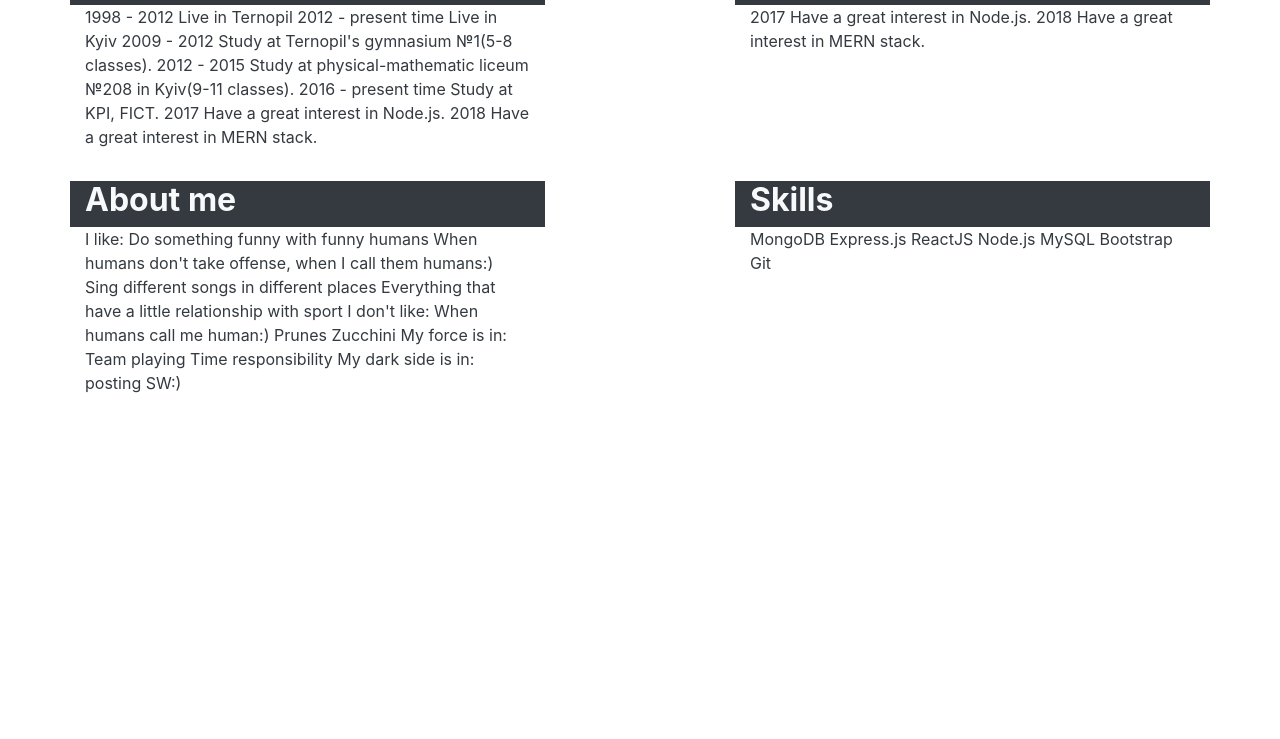
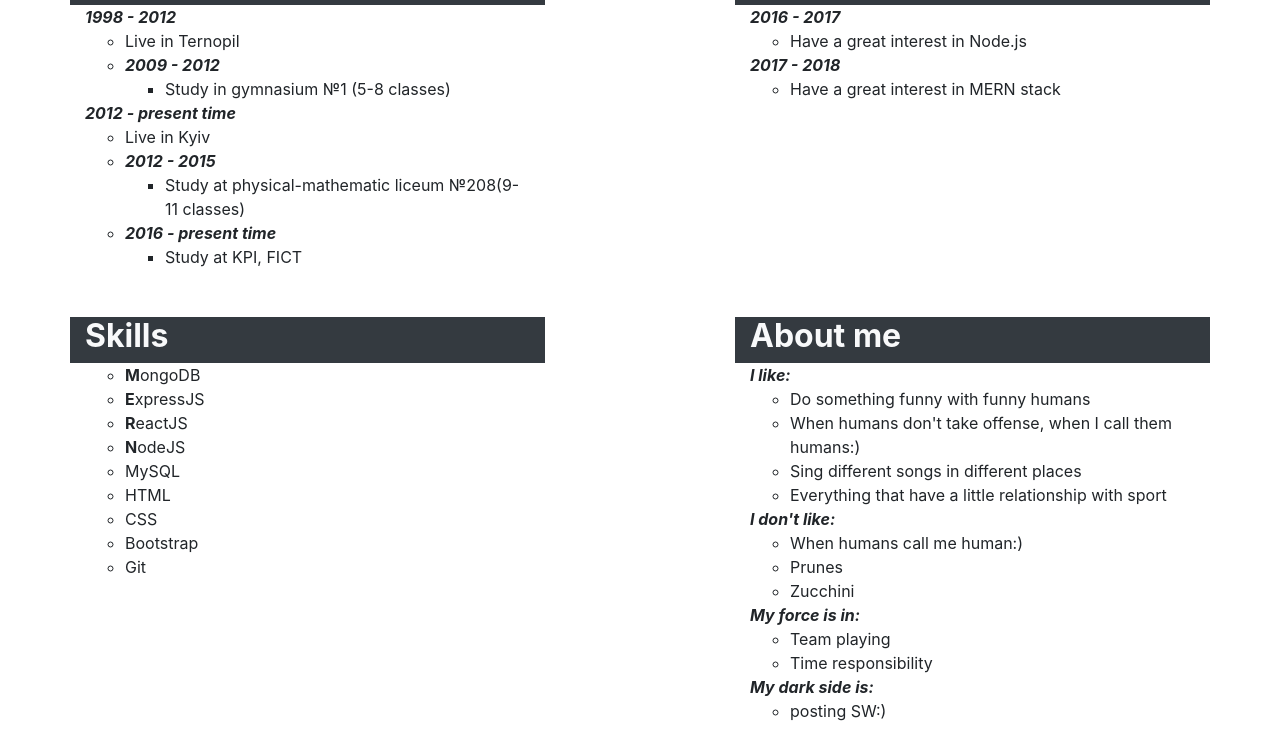
Before and after one commit to BogusLove/homepage, a plain HTML site: page index.html in a window 1280 px wide. Shown: the part 644-1383 px from the top of the page. Before the commit the page ends 1039 px from the top, so only its background shows below. Drawn offline with nearby package versions, Linux system fonts and the light colour scheme.

Commit message:
Customize all text-data

```diff
--- a/index.html
+++ b/index.html
@@ -9,7 +9,7 @@
     <title>Boguslav Barna — Résumé</title>
   </head>
   <body>
-      <div class="container">
+      <div class="container" background-image=url("https://orig00.deviantart.net/e93f/f/2010/148/7/d/star_wars___darth_vader_and_co_by_jamga.jpg")>
         <div class="row bg-dark">
             <div class="col">
                 <div class="container text-center m-4">
@@ -80,79 +80,93 @@
         </div>
         <div class="row">
             <div class="col-md-5">
-                <span class="text-dark">
-                    1998 - 2012
-                    Live in Ternopil
-                    2012 - present time
-                    Live in Kyiv
-
-                    2009 - 2012
-                    Study at Ternopil's gymnasium №1(5-8 classes).
-                    2012 - 2015
-                    Study at physical-mathematic liceum №208 in Kyiv(9-11 classes).
-                    2016 - present time
-                    Study at KPI, FICT.
-
-                    2017
-                    Have a great interest in Node.js.
-                    2018
-                    Have a great interest in MERN stack.
-                </span>
+                <ul class="list-unstyled">
+                    <li class="font-weight-bold font-italic">1998 - 2012</li>
+                        <ul>
+                            <li>Live in Ternopil</li>
+                            <li class="font-weight-bold font-italic">2009 - 2012</li>
+                        <ul>
+                        <li>Study in gymnasium №1 (5-8 classes)</li>
+                        </ul>
+                        </ul>
+                    <li class="font-weight-bold font-italic">2012 - present time</li>
+                        <ul>
+                            <li>Live in Kyiv</li>
+                            <li class="font-weight-bold font-italic">2012 - 2015</li>
+                        <ul>
+                        <li>Study at physical-mathematic liceum №208(9-11 classes)</li>
+                        </ul>
+                        <li class="font-weight-bold font-italic">2016 - present time</li>
+                        <ul>
+                            <li>Study at KPI, FICT</li>
+                        </ul>
+                        </ul>
+                </ul>
             </div>
             <div class="col-md-5 ml-auto">
-                <span class="text-dark">
-                    2017
-                    Have a great interest in Node.js.
-                    2018
-                    Have a great interest in MERN stack.
-                </span>
+                <ul class="list-unstyled">
+                    <li class="font-weight-bold font-italic">2016 - 2017</li>
+                    <ul>
+                        <li >Have a great interest in Node.js</li>
+                    </ul>
+                    <li class="font-weight-bold font-italic">2017 - 2018</li>
+                    <ul>
+                        <li>Have a great interest in MERN stack</li>
+                    </ul>
+                </ul>
             </div>
         </div>
         <div class="container row p-3"></div>
         <div class="row">
             <div class="col-md-5 bg-dark">
+                    <h2 class="text-light font-weight-bold">Skills</h2>
+                </div>
+            <div class="col-md-5 ml-auto bg-dark">
                 <h2 class="text-light font-weight-bold">About me</h2>
-            </div>
-            <div class="col-md-5 ml-auto bg-dark">
-                <h2 class="text-light font-weight-bold">Skills</h2>
             </div>
         </div>
         <div class="row">
             <div class="col-md-5">
-                <span class="text-dark">
-                    I like:
+                <ul class="list-unstyled">
+                    <ul>
+                        <li><span class="font-weight-bold">M</span>ongoDB</li>
+                        <li><span class="font-weight-bold">E</span>xpressJS</li>
+                        <li><span class="font-weight-bold">R</span>eactJS</li>
+                        <li><span class="font-weight-bold">N</span>odeJS</li>
+                        <li>MySQL</li>
+                        <li>HTML</li>
+                        <li>CSS</li>
+                        <li>Bootstrap</li>
+                        <li>Git</li>
+                    </ul>
+                </ul>
 
-                    Do something funny with funny humans
-                    When humans don't take offense, when I call them humans:)
-                    Sing different songs in different places
-                    Everything that have a little relationship with sport
-
-                    I don't like:
-
-                        When humans call me human:)
-                        Prunes
-                        Zucchini
-
-                    My force is in:
-
-                        Team playing
-                        Time responsibility
-
-                    My dark side is in:
-
-                        posting SW:)
-                </span>
             </div>
             <div class="col-md-5 ml-auto">
-                <span class="text-dark">
-                    MongoDB
-                    Express.js
-                    ReactJS
-                    Node.js
-                    MySQL
-                    Bootstrap
-                    Git
-                </span>
+                <ul class="list-unstyled">
+                    <li class="font-weight-bold font-italic">I like:</li>
+                    <ul>
+                        <li>Do something funny with funny humans</li>
+                        <li>When humans don't take offense, when I call them humans:)</li>
+                        <li>Sing different songs in different places</li>
+                        <li>Everything that have a little relationship with sport</li>
+                    </ul>
+                    <li class="font-weight-bold font-italic">I don't like:</li>
+                    <ul>
+                        <li>When humans call me human:)</li>
+                        <li>Prunes</li>
+                        <li>Zucchini</li>
+                    </ul>
+                    <li class="font-weight-bold font-italic">My force is in:</li>
+                    <ul>
+                        <li>Team playing</li>
+                        <li>Time responsibility</li>
+                    </ul>
+                    <li class="font-weight-bold font-italic">My dark side is:</li>
+                    <ul>
+                        <li>posting SW:)</li>
+                    </ul>
+                </ul>
             </div>
         </div>
       </div>
```
